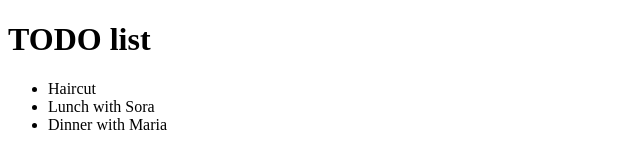
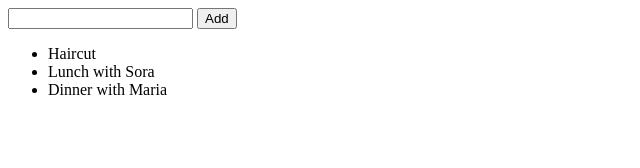
Before and after one commit to tungnx7/demo-js, a plain HTML site: page DOM/index.html in a window 1280 px wide. Shown: the whole page, without its empty margins (0-640 px from the left). Drawn offline with Linux system fonts and the light colour scheme.

Commit message:
update more example

```diff
--- a/DOM/index.html
+++ b/DOM/index.html
@@ -1,13 +1,15 @@
 <!DOCTYPE html>
 <html lang="en">
   <head>
-    <meta charset="UTF-8">
-    <meta http-equiv="X-UA-Compatible" content="IE=edge">
-    <meta name="viewport" content="width=h1.My, initial-scale=1.0">
+    <meta charset="UTF-8" />
+    <meta http-equiv="X-UA-Compatible" content="IE=edge" />
+    <meta name="viewport" content="width=h1.My, initial-scale=1.0" />
     <title>Document</title>
   </head>
   <body>
-    <h1 id='h1'>TODO list</h1>
+    <!-- <h1 id='h1'>TODO list</h1> -->
+    <input id="new-item" type="text" />
+    <button id="add-btn">Add</button>
     <ul id="todo-list">
       <!-- <li>Haircut</li>
         <li>Lunch with Sora</li>
@@ -30,16 +32,27 @@
       // notice.textContent = 'note everything you want to make in the future';
       // var h1 = document.getElementById('h1');
       // h1.appendChild(notice);
-        var todoList = [
-            'Haircut',
-            'Lunch with Sora',
-            'Dinner with Maria'
-        ];
-        var htmlList = document.getElementById('todo-list');
+      var todoList = ["Haircut", "Lunch with Sora", "Dinner with Maria"];
+
+      var addBtn = document.getElementById('add-btn');
+      addBtn.addEventListener('click', addItem)
+
+      function addItem() {
+        var input = document.getElementById("new-item"); //Gọi đến ô input
+        var newItem = input.value; //Lấy những giá trị người dùng nhập trong ô input
+        todoList.push(newItem); //Đẩy những giá trị mới này vào cuối của mảng todoList
+        render(); //Hiện thị ra
+        input.value = ""; //clear lại ô input
+      }
+
+      function render() {
+        var htmlList = document.getElementById("todo-list"); //Gọi đến ul todo-list
         var content = todoList.map((item) => {
-            return '<li>' + item + '</li>';
-        });
-        htmlList.innerHTML = content.join('');
+          return "<li>" + item + "</li>";
+        }); //biến những item từ dạng chuỗi trở thành dạng li
+        htmlList.innerHTML = content.join(""); //Nối những li mới nhận được với nhau
+      }
+      render();
     </script>
   </body>
 </html>
```
Lines whose indentation alone changed are shown as unchanged.
